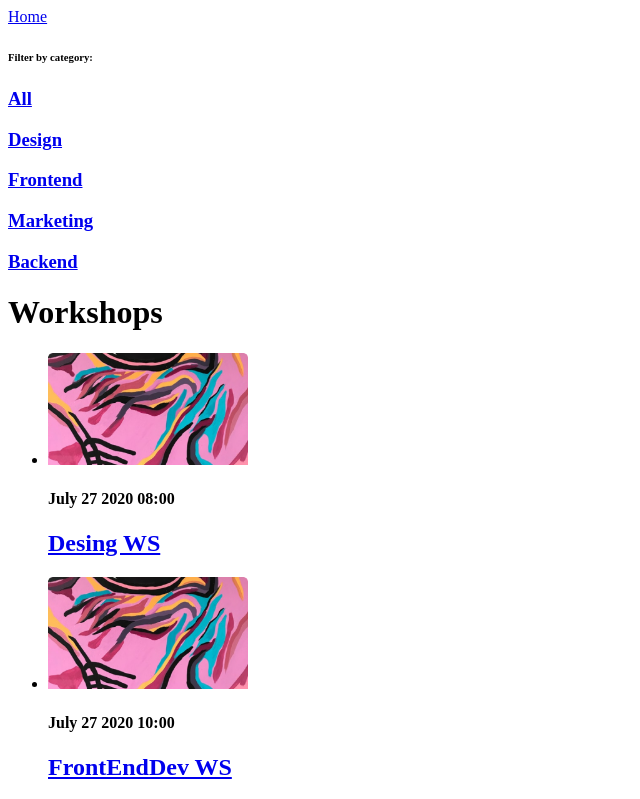
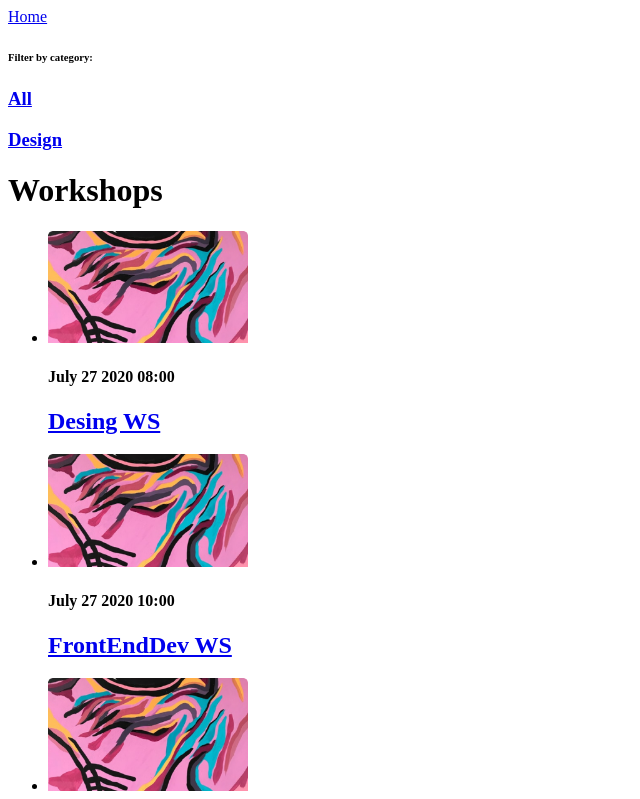
Before and after one commit to RatoST/ws-tinel, a React (Create React App) app: page / in a window 1280 px wide. Shown: the top 799 px of the page, without its empty margins (0-640 px from the left). Built offline with nearby package versions, Linux system fonts and the light colour scheme.

Commit message:
add filter

```diff
--- a/src/App.jsx
+++ b/src/App.jsx
@@ -20,6 +20,10 @@ const App = () => {
             <Route path="workshops" element={<Launch />}>
               <Route path=":slug" element={<LaunchShop/>}/>
             </Route>
+             <Route path="design" element={<Design />}/>
+            {/*<Route path="frontend" element={<Frontend/>}/>
+            <Route path="marketing" element={<Marketing/>}/>
+            <Route path="backend" element={<Backend/>}/> */}
             <Route path="*" element={<NotFound/>}/>
         </Routes>
     </Router>
@@ -28,15 +32,19 @@ const App = () => {
 }
 
 const Home = () => {
+
+
+
   return (
     <div>
       <div>
         <h6>Filter by category:</h6>
-        <h3><Link to="/">All</Link></h3>
-        <h3><Link to="">Design</Link></h3>
-        <h3><Link to="">Frontend</Link></h3>
-        <h3><Link to="">Marketing</Link></h3>
-        <h3><Link to="">Backend</Link></h3>
+        {/* <button onClick={filteredDesign}>Design</button> */}
+         <h3><Link to="/">All</Link></h3>
+        <h3><Link to="/design">Design</Link></h3>
+        {/*<h3><Link to="/frontend">Frontend</Link></h3>
+        <h3><Link to="/marketing">Marketing</Link></h3>
+        <h3><Link to="/backend">Backend</Link></h3> */}
       </div>
       <div>
         <h1>Workshops</h1>
@@ -96,6 +104,41 @@ const LaunchShop = () => {
   )
 }
 
+const Design = () => {
+
+  const filteredDesign = Object.entries.shops.filter((shop) =>
+  (shop.theme.includes("design")))
+
+  return (
+    <div>
+      <div>
+        <h6>Filter by category:</h6>
+        <h3><Link to="/">All</Link></h3>
+        <h3><Link to="/design">Design</Link></h3>
+        {/* <h3><Link to="/frontend">Frontend</Link></h3>
+        <h3><Link to="/marketing">Marketing</Link></h3>
+        <h3><Link to="/backend">Backend</Link></h3> */}
+      </div>
+      <div>
+        <h1>Workshops</h1>
+          <ul>
+            {Object.entries(filteredDesign).map(([slug, {image, title, time}]) => (
+              <li key={slug}>
+                <Link to={`/workshops/${slug}`}>
+                  <img src={image} alt={title} width={200}/>
+                </Link>
+                <h4>{time}</h4>
+                <Link to={`/workshops/${slug}`}>
+                  <h2>{title}</h2>
+                </Link>
+              </li>
+            ))}
+          </ul>
+      </div>
+    </div>
+  );
+}
+
 const NotFound = () => {
   return (
     <div>
--- a/src/utility/shops.jsx
+++ b/src/utility/shops.jsx
@@ -10,6 +10,7 @@ const shops = {
         id:1,
         image:BackgroundPic,
         catIcon:Brush,
+        theme:"design",
         time:<time dateTime="2020-07-27">July 27 2020 08:00</time>,
         title:"Desing WS",
         price:199,
@@ -22,6 +23,7 @@ const shops = {
         id:2,
         image:BackgroundPic,
         catIcon:Fed,
+        theme:"fed",
         time:<time dateTime="2020-07-27">July 27 2020 10:00</time>,
         title:"FrontEndDev WS",
         price:149,
@@ -33,6 +35,7 @@ const shops = {
         id:3,
         image:BackgroundPic,
         catIcon:Bed,
+        theme:"bed",
         time:<time dateTime="2020-08-07">August 7 2020 09:00</time>,
         title:"BackEndDev WS",
         price:237,
@@ -44,6 +47,7 @@ const shops = {
         id:4,
         image:BackgroundPic,
         catIcon:Mar,
+        theme:"mar",
         time:<time dateTime="2020-08-07">August 7 2020 11:00</time>,
         title:"Marketing WS",
         price:117,
@@ -55,6 +59,7 @@ const shops = {
         id:5,
         image:BackgroundPic,
         catIcon:Brush,
+        theme:"design",
         time:<time dateTime="2020-07-27">July 27 2020 12:00</time>,
         title:"Design WS",
         price:337,
@@ -66,6 +71,7 @@ const shops = {
         id:6,
         image:BackgroundPic,
         catIcon:Fed,
+        theme:"fed",
         time:<time dateTime="2020-07-27">July 27 2020 14:00</time>,
         title:"FrontEndDev WS",
         price:274,
```
